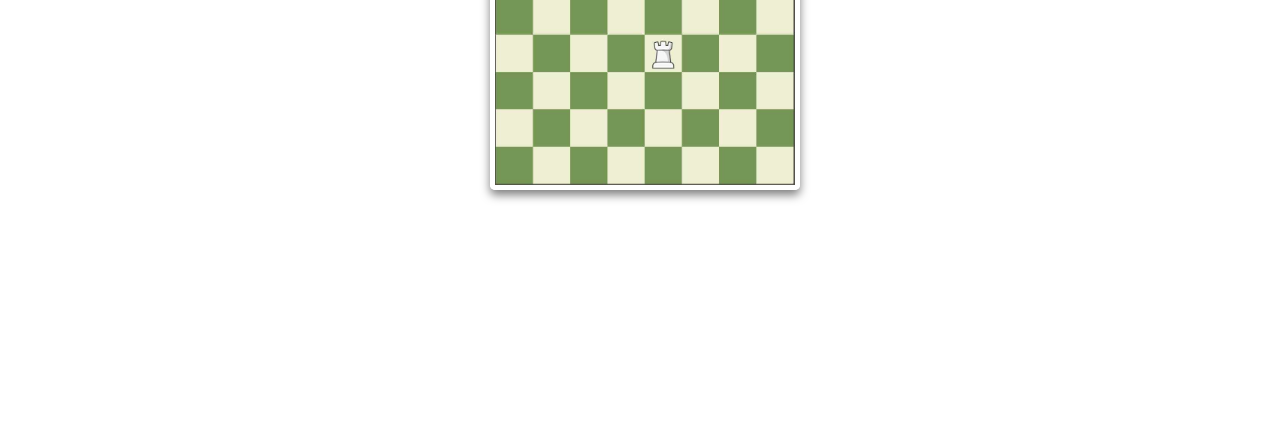
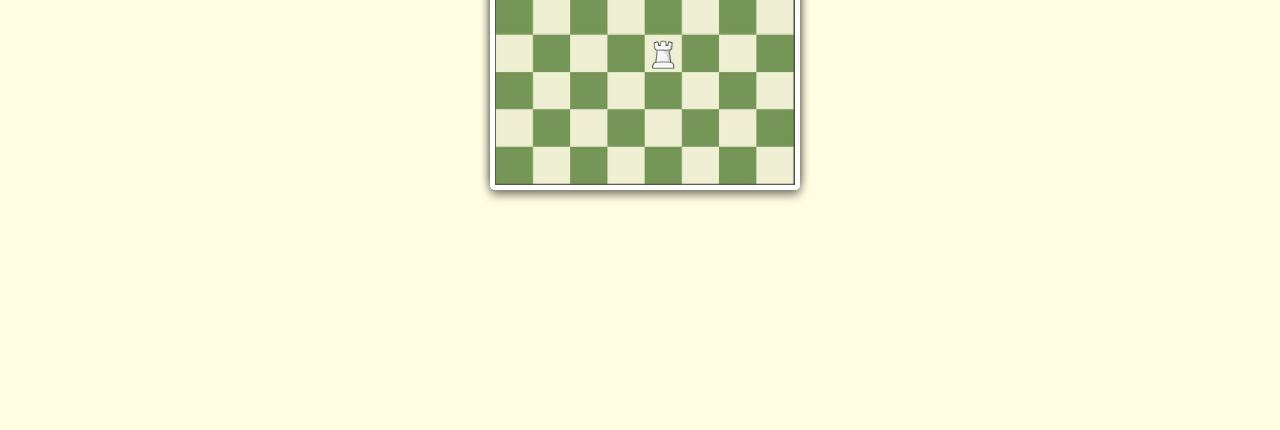
Before and after one commit to PdoyleC/Portfolio-1-Project, a plain HTML site: page lessons.html in a window 1280 px wide. Shown: the part 370-800 px from the top of the page. Drawn offline with Linux system fonts and the light colour scheme.

Commit message:
Added background color

```diff
--- a/assets/css/style.css
+++ b/assets/css/style.css
@@ -4,10 +4,11 @@
     color: #000000;
 }
 
-/* body {
-    background-color: #747575;
-    position: relative;
-} */
+body {
+    margin: 0;
+    padding: 0;
+    background: #fffee2;
+}
 
 /* navigation links */
 
@@ -185,53 +186,57 @@ footer {
 We have added the border property to demonstrate that the flip itself
 goes out of the box on hover
 (remove perspective if you don't want the 3D effect
-https: //webtips.dev/flip-images-with-css */
+https: //webtips.dev/flip-images-with-css https: //www.youtube.com/watch?v=6LCAtblpPus&t=108s*/
 
-.photo-flip {
+
+
+.box {
     position: absolute;
     top: 50%;
     left: 50%;
+    transform: translate(-50%, -50%);
     width: 300px;
     height: 300px;
-    cursor: pointer;
-    transform: translate(-50%, -50%);
 }
 
-.photo-front,
-.photo-back {
-    position: absolute;
+.box img {
+    width: 100%;
+}
+
+.box .front,
+.box .back {
     width: 100%;
     height: 100%;
-    transition: transform .6s cubic-bezier(0.4, 0.0, 0.2, 1);
+    position: absolute;
+    top: 0;
+    left: 0;
+    transform: 2s;
     backface-visibility: hidden;
-    border: 5px solid#fff;
+    border: 5px solid #ffffff;
     border-radius: 5px;
-    box-shadow: 0 5px 10px rgb(0, 0, 0, .5);
+    box-shadow: 0 5px 10px rgba(0, 0, 0, 0.5);
 }
 
-.photo-back {
-    transform: rotateY(180deg);
+.box .front {
+    transform: perspective(1000px) rotate(0deg);
+    z-index: 2;
+
 }
 
-.photo-flip:hover .photo-front {
-    transform: rotateY(180deg);
+.box .back {
+    transform: perspective(1000px) rotate(180deg);
+    z-index: 1;
+
 }
 
-.photo-flip:hover .photo-back {
-    transform: rotateY(0);
+.box:hover .front {
+    transform: perspective(1000px) rotate(-180deg);
+    z-index: 2;
+
 }
 
-.photo-back {
-    transform: rotateY(180deg);
-    transform: rotateY(180deg) rotateZ(50deg);
+.box:hover .back {
+    transform: perspective(1000px) rotate(0deg);
+    z-index: 1;
+
 }
-
-.photo-flip:hover .photo-front {
-    transform: rotateY(180deg);
-    transform: rotateY(180deg) rotateZ(50deg);
-}
-
-.photo-flip:hover .photo-back {
-    transform: rotateY(0);
-    transform: rotateY(0) rotateZ(0);
-}
--- a/lessons.html
+++ b/lessons.html
@@ -40,12 +40,12 @@
         </nav>
     </header>
     <section>
-        <div class="photo-flip">
-            <div class="photo-front">
+        <div class="box">
+            <div class="front">
                 <img src="assets/images/rook-only.jpg" alt="Only a Rook piece on a chess board"
                     style="width:300px;height:300px;">
             </div>
-            <div class="photo-back">
+            <div class="back">
                 <img src="assets/images/rook-movment.jpg" alt="Only a Rook piece on a chess board with arrow direction"
                     style="width:300px;height:300px;">
             </div>
```
Also changed, not shown: index.html (+5 -3 lines).
